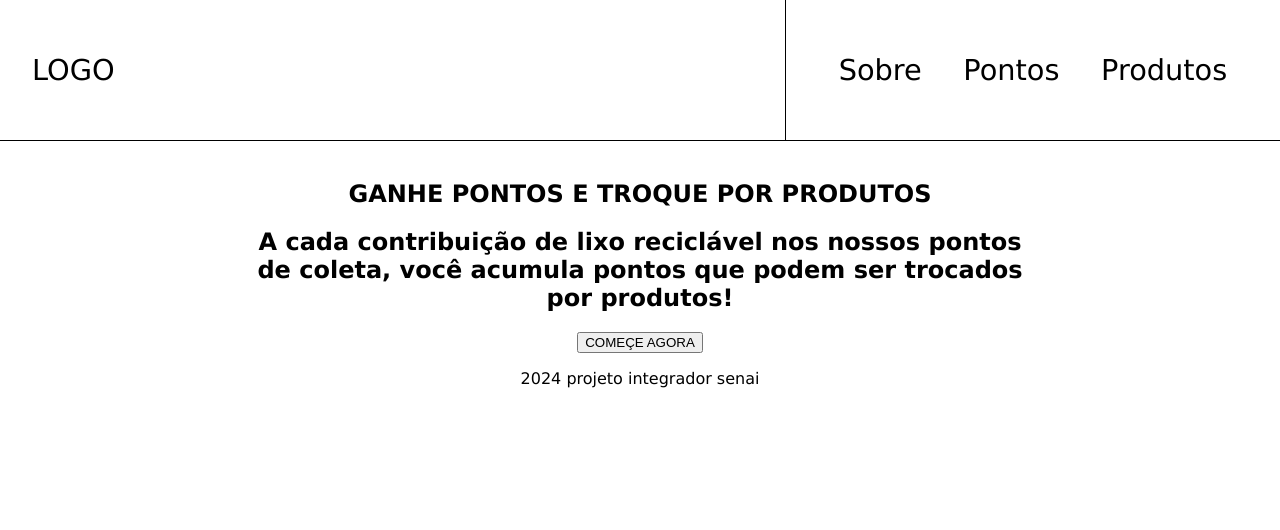
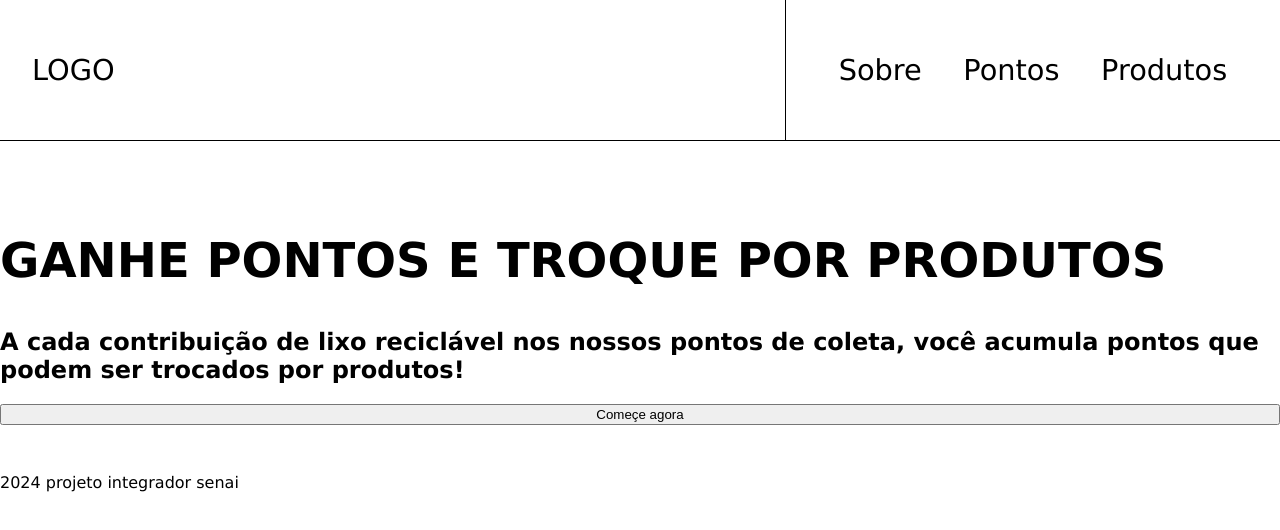
Before and after one commit to igor99995/reciclavel-points, a plain HTML site: page index.html in a window 1280 px wide. Drawn offline with Linux system fonts and the light colour scheme.

```diff
--- a/index.html
+++ b/index.html
@@ -17,11 +17,11 @@
     </header>
     <main>
         <section class="main-text">
-            <h1>GANHE PONTOS E TROQUE POR PRODUTOS</h1>
-            <h2>A cada contribuição de lixo reciclável nos nossos pontos de coleta, você acumula pontos que podem ser trocados por produtos!</h2>
-        </section>
-        <section class="button">
-            <button>COMEÇE AGORA</button>
+            <div class="text-content">
+                <h1>GANHE PONTOS E TROQUE POR PRODUTOS</h1>
+                <h2>A cada contribuição de lixo reciclável nos nossos pontos de coleta, você acumula pontos que podem ser trocados por produtos!</h2>
+            </div>
+            <button>Começe agora</button>
         </section>
         <footer>
             <p>2024 projeto integrador senai</p>
--- a/style.css
+++ b/style.css
@@ -32,14 +32,18 @@ header {
 
 main {
     margin-top: 160px;
-    margin-left: 20%;
-    margin-right: 20%;
-    text-align: center;
 }
 
 .main-text {
-    display: inline-block;
+    display: flex;
+    flex-direction: column;
+    padding: 2rem 0 2rem 0;
 }
+
+.main-text h1 {
+    font-size: 3rem
+}
+
 
 .logo {
     margin: 1rem;
```
